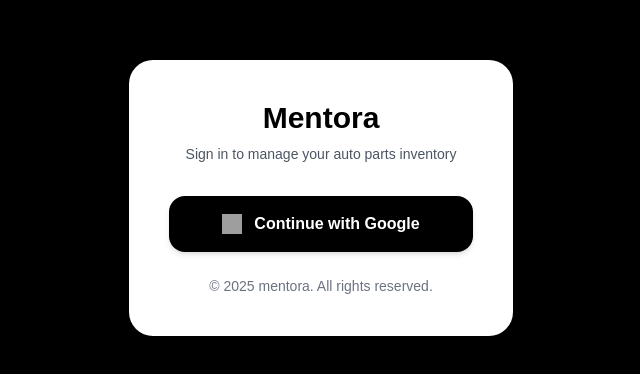
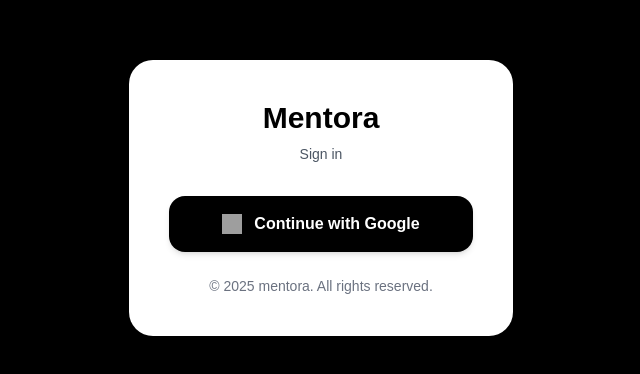
Before and after one commit to Devst12/admin-mentora-fronted, a Next.js app: page / in a window 1280 px wide. Shown: the part 202-576 px from the top of the page, without its empty margins (319-959 px from the left). Built offline with nearby package versions, Linux system fonts and the light colour scheme; no server answers; grey boxes are pictures that could not be loaded.

Commit message:
feat: Create LoginMain component for user authentication via Google.

```diff
--- a/app/LoginMain.jsx
+++ b/app/LoginMain.jsx
@@ -37,7 +37,7 @@
         <div className="text-center mb-8">
           <h1 className="text-3xl font-bold text-black mb-2">Mentora</h1>
           <p className="text-gray-600 text-sm">
-            Sign in to manage your auto parts inventory
+            Sign in
           </p>
         </div>
 
```
